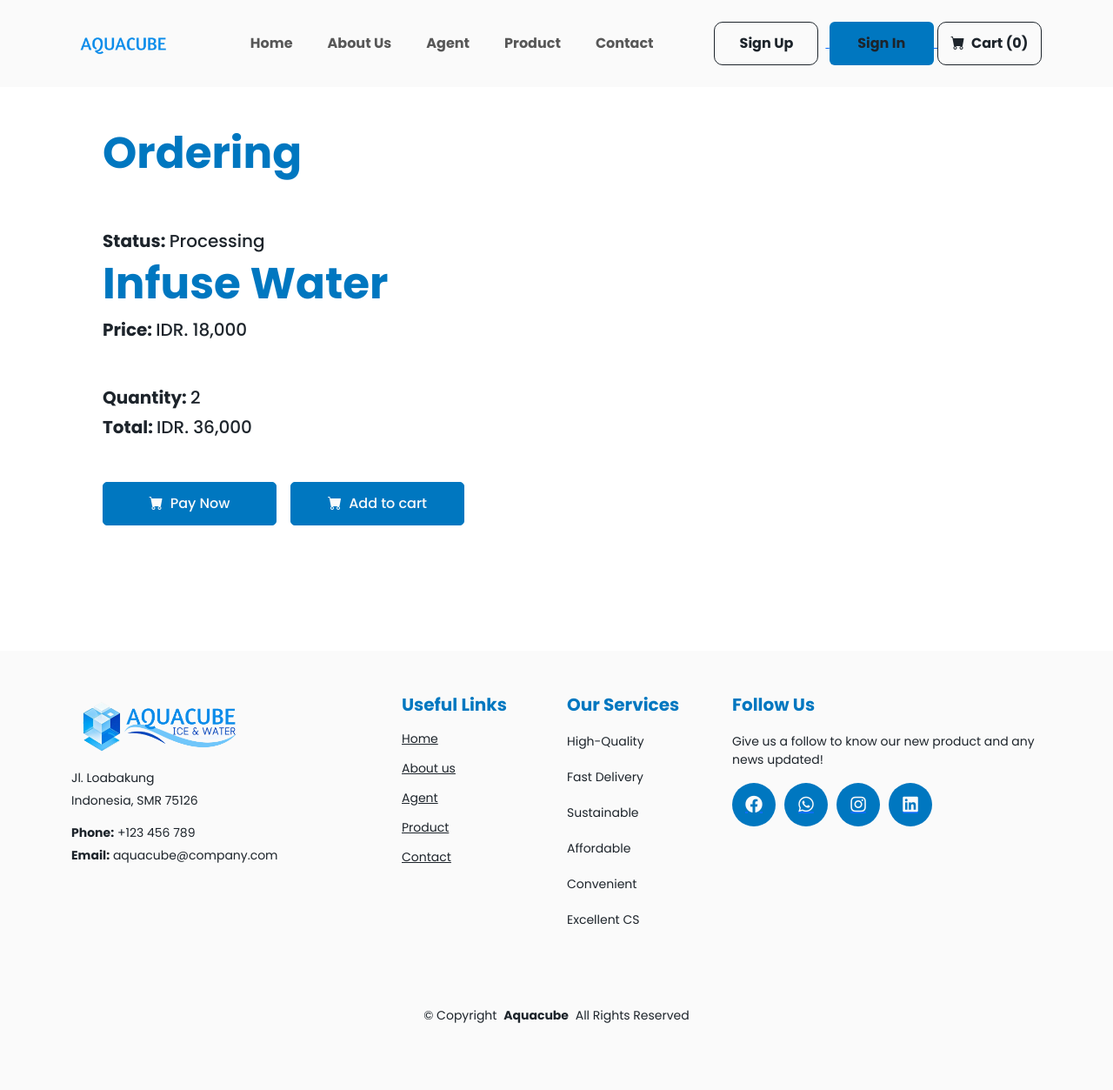
After one commit to DH1YA/PA-Framework-Aquacube, a Django app: page /order in a window 1280 px wide. The commit adds this page. Shown: the whole page at 87% size. Run offline with Django 5.2, Linux system fonts and the light colour scheme; some libraries are stand-ins or nearby versions.

Commit message:
templates order, payment

```diff
--- a/Aquacube/static/css/style.css
+++ b/Aquacube/static/css/style.css
@@ -823,3 +823,23 @@ text-align: center;
 .team .team-member .social a+a {
   margin-left: 10px;
 }
+
+/* ORDER PAGE */
+.order{
+  margin-top: 50px;
+}
+.order h2{
+  color: var(--color-darkblue);
+  font-weight: bold;
+  font-size: 50px;
+}
+
+/* PAY PAGE */
+.pay{
+  margin-top: 50px;
+}
+.con-pay h2{
+  color: var(--color-darkblue);
+  font-weight: bold;
+  font-size: 50px;
+}
--- a/Aquacube/templates/dashboard_agent/detail.html
+++ b/Aquacube/templates/dashboard_agent/detail.html
@@ -23,14 +23,18 @@
                     <button class="btn btn-minus-plus" onclick="this.previousElementSibling.stepUp()">+</button>
                   </div>
                 <div class="d-flex mt-5">
+                    <a href="/order/agent">
                         <button class="btn btn-order flex-shrink-0 me-3" type="button">
                             <i class="bi-cart-fill me-1"></i>
                             Order Now
                         </button>
+                    </a>
+                    <a href="">
                         <button class="btn btn-cart flex-shrink-0" type="button">
                             <i class="bi-cart-fill me-1"></i>
                             Add to cart
                         </button>
+                    </a>
                 </div>
             </div>
         </div>
--- a/Aquacube/templates/dashboard_customer/detail.html
+++ b/Aquacube/templates/dashboard_customer/detail.html
@@ -23,14 +23,18 @@
                     <button class="btn btn-minus-plus" onclick="this.previousElementSibling.stepUp()">+</button>
                   </div>
                 <div class="d-flex mt-5">
+                    <a href="/order">
                         <button class="btn btn-order flex-shrink-0 me-3" type="button">
                             <i class="bi-cart-fill me-1"></i>
                             Order Now
                         </button>
+                    </a>
+                    <a href="">
                         <button class="btn btn-cart flex-shrink-0" type="button">
                             <i class="bi-cart-fill me-1"></i>
                             Add to cart
                         </button>
+                    </a>
                 </div>
             </div>
         </div>
--- /dev/null
+++ b/Aquacube/templates/dashboard_customer/order.html
@@ -0,0 +1,36 @@
+{% extends "dashboard_customer/layout.html" %}
+{% load static %}
+{% block title %}Order{% endblock %}
+
+{% block content %}
+<section class="py-5 order" id="order">
+    <div class="container con-detail px-4 px-lg-5 my-5">
+        <h2>Ordering</h2>
+        <div class="row gx-4 gx-lg-5 align-items-center">
+            <div class="col-md-6">
+                <div class="small text-category mb-1 mt-5"><strong>Status: </strong> Processing</div>
+                <h1 class="display-5 fw-bolder">Infuse Water</h1>
+                <div class="fs-5 mb-5">
+                    <span><strong>Price: </strong> IDR. 18,000</span>
+                </div>
+                <div class="small text-stock mb-1"><strong>Quantity: </strong> 2</div>
+                <div class="small text-stock mb-1"><strong>Total: </strong> IDR. 36,000 </div>
+                <div class="d-flex mt-5">
+                    <a href="/pay">
+                        <button class="btn btn-order flex-shrink-0 me-3" type="button">
+                            <i class="bi-cart-fill me-1"></i>
+                            Pay Now
+                        </button>
+                    </a>
+                    <a href="">
+                        <button class="btn btn-cart flex-shrink-0" type="button">
+                            <i class="bi-cart-fill me-1"></i>
+                            Add to cart
+                        </button>
+                    </a>
+                </div>
+            </div>
+        </div>
+    </div>
+</section>
+{% endblock %}
--- a/Aquacube/urls.py
+++ b/Aquacube/urls.py
@@ -28,10 +28,14 @@ urlpatterns = [
     path('contact', views.customer_contact),
     path('about', views.customer_about),
     path('detail/product', views.customer_detail),
+    path('order', views.customer_order),
+    path('pay', views.customer_pay),
 
     path('home/agent', views.agent_home),
     path('product/agent', views.agent_product),
     path('contact/agent', views.agent_contact),
     path('about/agent', views.agent_about),
     path('detail/product/agent', views.agent_detail),
+    path('order/agent', views.agent_order),
+    path('pay/agent', views.agent_pay),
 ]
--- a/Aquacube/views.py
+++ b/Aquacube/views.py
@@ -28,6 +28,12 @@ def customer_about(request):
 def customer_detail(request):
     return render(request, 'dashboard_customer/detail.html')
 
+def customer_order(request):
+    return render(request, 'dashboard_customer/order.html')
+
+def customer_pay(request):
+    return render(request, 'dashboard_customer/pay.html')
+
 def agent_home(request):
     return render(request, 'dashboard_agent/homepage.html')
 
@@ -42,3 +48,9 @@ def agent_about(request):
 
 def agent_detail(request):
     return render(request, 'dashboard_agent/detail.html')
+
+def agent_order(request):
+    return render(request, 'dashboard_agent/order.html')
+
+def agent_pay(request):
+    return render(request, 'dashboard_agent/pay.html')
```
Also changed, not shown: Aquacube/templates/dashboard_agent/order.html (added, +35 -0 lines), Aquacube/templates/dashboard_agent/pay.html (added, +34 -0 lines), Aquacube/templates/dashboard_customer/pay.html (added, +34 -0 lines), 1 other file. Lines whose indentation alone changed are shown as unchanged.
